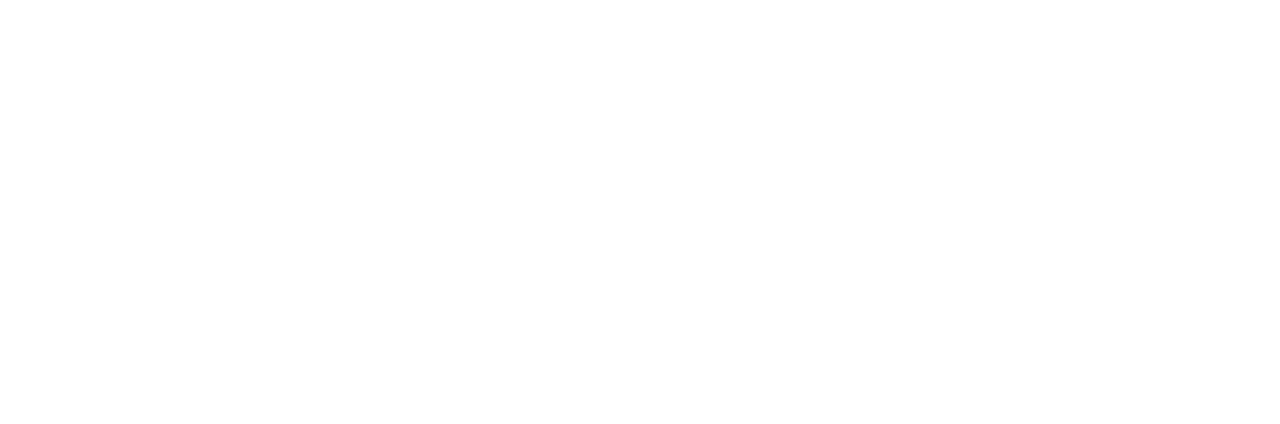
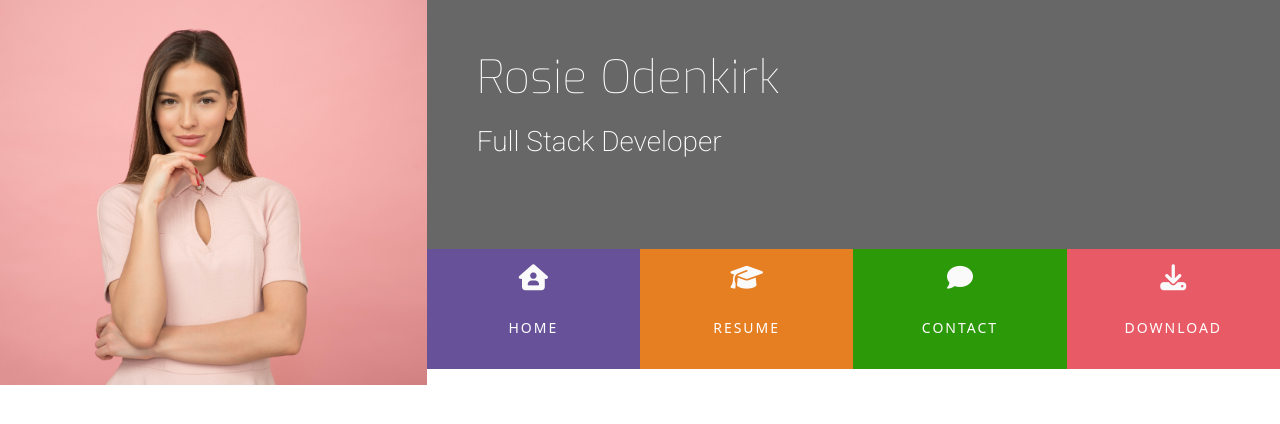
Before and after one commit to AndreiSanduta/resume_project, a plain HTML site: page index.html in a window 1280 px wide. Drawn offline with nearby package versions, Linux system fonts and the light colour scheme.

Commit message:
Styling the menu items

```diff
--- /dev/null
+++ b/assets/css/style.css
@@ -0,0 +1,110 @@
+@import url('https://fonts.googleapis.com/css2?family=Roboto:100,200,300,400,500,600,700|Exo:100,200,300,400,500,600,700');
+
+/*----------------------------colors*/
+
+.bg-color-name-title {
+    background-color: #676767;
+}
+
+.ui-menu-color-home {
+    background-color: #675199;
+}
+
+.ui-menu-color-resume {
+    background-color: #e67e22;
+}
+
+.ui-menu-color-contact {
+    background-color: #2c9908;
+}
+
+.ui-menu-color-download {
+    background-color: #e85a66;
+}
+
+/*-------------------------------Heading*/
+
+header {
+    margin: 0;
+}
+
+.heading {
+    margin-left: 50px;
+}
+
+.logo {
+    background: url("../images/rosie.jpeg");
+    background-position: center;
+    background-repeat: no-repeat;
+    background-size: cover;
+    min-height: 360px;
+    transition: all .5s ease-in-out;
+    -moz-transition: all .5s ease-in-out;
+    -webkit-transition: all .5s ease-in-out;
+}
+
+.name {
+     font-family: "Exo", sans-serif;
+     font-weight: 100;
+     font-size: 46px;
+     margin-top: 50px;
+     color: #FFF
+}
+
+.title {
+    font-family: "Roboto", sans-serif;
+    font-weight: 200;
+    font-size: 28px;
+    margin-top: 20px;
+    margin-bottom: 90px;
+    color: #FFF;
+}
+
+.list-inline-item:not(:last-child) {
+    margin: 0;
+}
+
+.menucontainer {
+    font-size: 0;
+}
+
+#nav li {
+    font-size: 14px;
+    padding: 0;
+}
+
+.row {
+    --bs-gutter-x: 0;
+}
+
+.menuitem {
+    height: 120px;
+    text-align: center;
+    padding: 0;
+}
+
+.menuitem a {
+    width: 100%;
+    text-decoration: none;
+    color: #FFF;
+    height: 120px;
+}
+
+.menuitem a i {
+    padding-bottom: 22px;
+    padding-top: 15px;
+    display: block;
+    color: #fafafa;
+    font-size: 26px;
+}
+
+.menuitem span {
+    display: block;
+    width: 100%;
+    padding-top: 5px;
+    text-align: center;
+    text-transform: uppercase;
+    font-size: 14px;
+    font-weight: 300;
+    letter-spacing: 2px;
+}
--- a/index.html
+++ b/index.html
@@ -5,12 +5,45 @@
     <meta http-equiv="X-UA-Compatible" content="IE=edge">
     <meta name="viewport" content="width=device-width, initial-scale=1.0">
     <link rel="stylesheet" href="https://cdn.jsdelivr.net/npm/bootstrap@5.2.3/dist/css/bootstrap.min.css" type="text/css">
-    <link rel="stylesheet" href="https://cdn.jsdelivr.net/npm/@fortawesome/fontawesome-free@6.2.1/css/fontawesome.min.css" type="text/css">
+    <link rel="stylesheet" href="https://cdnjs.cloudflare.com/ajax/libs/font-awesome/6.2.1/css/all.min.css" type="text/css">
+    <link rel="stylesheet" href="assets/css/style.css">
     <title>Rosie</title>
 </head>
 <body>
     <header>
+        <div class="row no-gutters">
 
+            <a class="col-md-4 logo" href="index.html"></a>
+            <div class="col-md-8">
+                <div class="row  no-gutters bg-color-name-title">
+                    <div class="col heading">
+                        <h1 class="name">Rosie Odenkirk</h1>
+                        <h2 class="title"> Full Stack Developer</h2>
+                    </div>
+                </div>
+
+                <div class="row no-gutters">
+                    <div class="col">
+                        <ul id="nav" class="list-inline menucontainer">
+
+                            <li class="col-6 col-sm-3 ui-menu-color-home list-inline-item menuitem">
+                                <a href="#"><i class="fa-solid fa-house-user"></i><span>Home</span></a>
+                            </li>
+
+                            <li class="col-6 col-sm-3 ui-menu-color-resume list-inline-item menuitem">
+                                <a href="#"><i class="fa-solid fa-graduation-cap"></i><span>Resume</span></a>
+
+                            </li><li class="col-6 col-sm-3 ui-menu-color-contact list-inline-item menuitem">
+                                <a href="#"><i class="fa-solid fa-comment"></i><span>Contact</span></a>
+
+                            </li><li class="col-6 col-sm-3 ui-menu-color-download list-inline-item menuitem">
+                                <a href="#"><i class="fa-solid fa-download"></i><span>Download</span></a>
+                            </li>
+                        </ul>
+                    </div>
+                </div>
+            </div>
+        </div>
     </header>
     <section>
 
```
Also changed, not shown: assets/images/rosie.jpeg (added), 1 other file.
